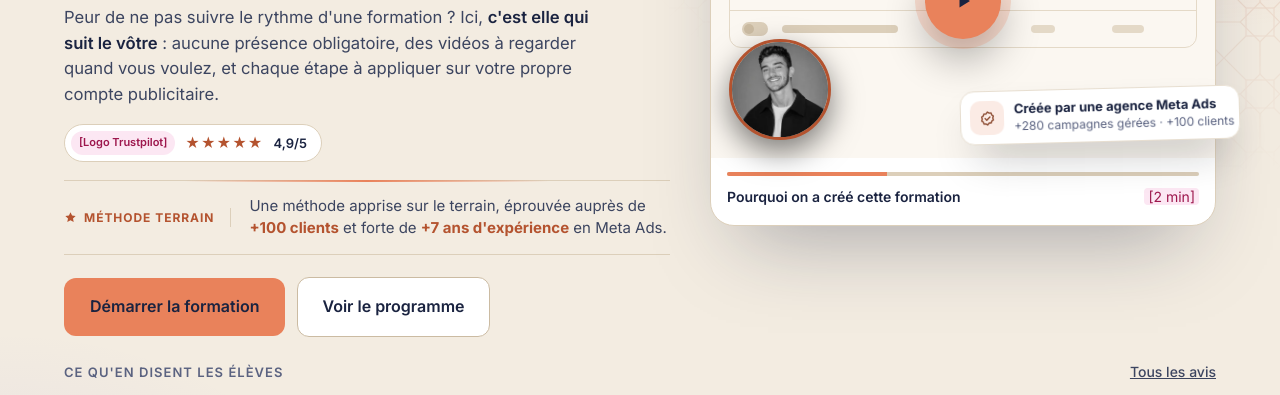
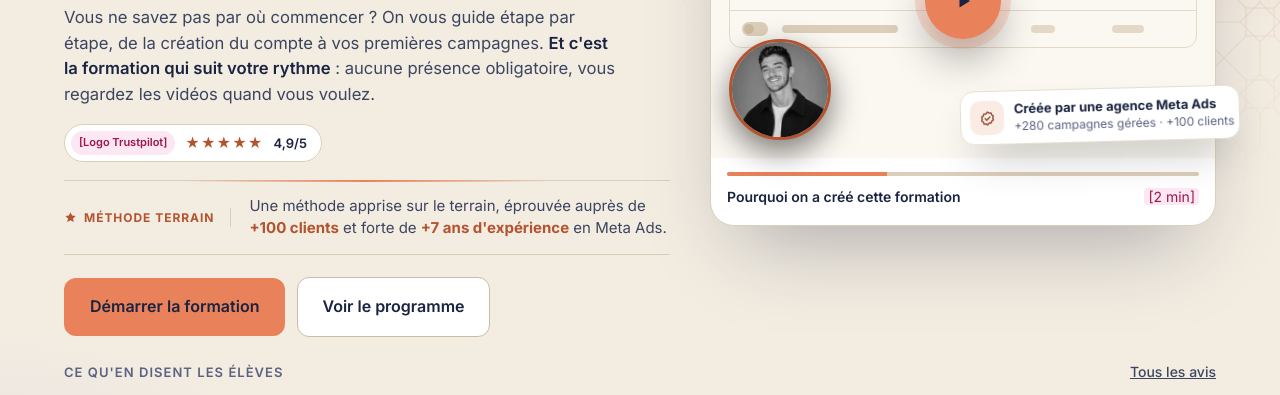
Before and after one commit to bougafayassine-hub/laskillerie, a plain HTML site: page public/index.html in a window 1280 px wide. Shown: the part 326-721 px from the top of the page. Drawn offline with Linux system fonts and the light colour scheme.

Commit message:
Hero : accroche « Vous ne savez pas par où commencer ? »
Le texte part du besoin le plus courant (ne pas savoir par où commencer),
puis garde l'idée « c'est la formation qui suit votre rythme ».

Co-Authored-By: Claude Opus 5.5 <noreply@anthropic.com>
Claude-Session: https://claude.ai/code/session_01TyuaBTFFr6q5sg8CxVLVBc

```diff
--- a/public/index.html
+++ b/public/index.html
@@ -183,7 +183,7 @@ Offre de lancement : <strong style="font-weight: 700;">-10 % pour les 10 premiè
 <div class="mk-rise" style="flex: 1 1 520px; min-width: 0;">
 <p class="mk-eyebrow" style="display: inline-flex; align-items: center; gap: 8px; margin: 0 0 14px; padding: 5px 12px; border: 1px solid color-mix(in srgb, var(--d-accent) 30%, transparent); border-radius: 999px; background: color-mix(in srgb, var(--d-accent) 7%, transparent); font-size: 13px; font-weight: 600; line-height: 1.4; color: var(--d-accent);"><span aria-hidden="true" style="flex: none; width: 6px; height: 6px; border-radius: 50%; background: currentColor;"></span>Formation Meta Ads en vidéo · Maroc &amp; international</p>
 <h1 style="margin: 0 0 14px; font-family: Archivo, Inter, sans-serif; font-weight: 800; font-size: clamp(30px, 3.4vw, 44px); line-height: 1.1; letter-spacing: -0.02em; color: var(--d-ink); text-wrap: balance;">Apprenez à lancer des pubs Facebook et Instagram <span style="color: var(--d-accent); font-family: Newsreader, Georgia, serif; font-style: italic; font-weight: 500; font-size: 1.08em; letter-spacing: -0.01em;">qui vendent.</span></h1>
-<p style="margin: 0; font-size: clamp(16px, 1.3vw, 18px); line-height: 1.55; color: var(--d-text); max-width: 560px;">Peur de ne pas suivre le rythme d'une formation ? Ici, <strong style="font-weight: 600; color: var(--d-ink);">c'est elle qui suit le vôtre</strong> : aucune présence obligatoire, des vidéos à regarder quand vous voulez, et chaque étape à appliquer sur votre propre compte publicitaire.</p>
+<p style="margin: 0; font-size: clamp(16px, 1.3vw, 18px); line-height: 1.55; color: var(--d-text); max-width: 560px;">Vous ne savez pas par où commencer ? On vous guide étape par étape, de la création du compte à vos premières campagnes. <strong style="font-weight: 600; color: var(--d-ink);">Et c'est la formation qui suit votre rythme</strong> : aucune présence obligatoire, vous regardez les vidéos quand vous voulez.</p>
 
 <div style="margin-top: 16px;">
 <a href="#avis" aria-label="Note de 4,9 sur 5 sur Trustpilot, voir les avis" style="display: inline-flex; align-items: center; gap: 10px; padding: 6px 14px 6px 6px; border: 1px solid var(--d-line2); border-radius: 999px; background: var(--d-card); font-size: 13px; color: var(--d-text); text-decoration: none; min-height: 36px; box-sizing: border-box;"><span style="display: inline-flex; align-items: center; justify-content: center; height: 24px; padding: 0 8px; border-radius: 999px; background: var(--d-ph-bg); color: var(--d-ph-ink); font-size: 11px; font-weight: 600;">[Logo Trustpilot]</span><span style="color: var(--d-accent); letter-spacing: 1px; font-size: 14px;" aria-hidden="true">★★★★★</span><span><strong style="color: var(--d-ink); font-weight: 600;">4,9/5</strong></span></a>
```
